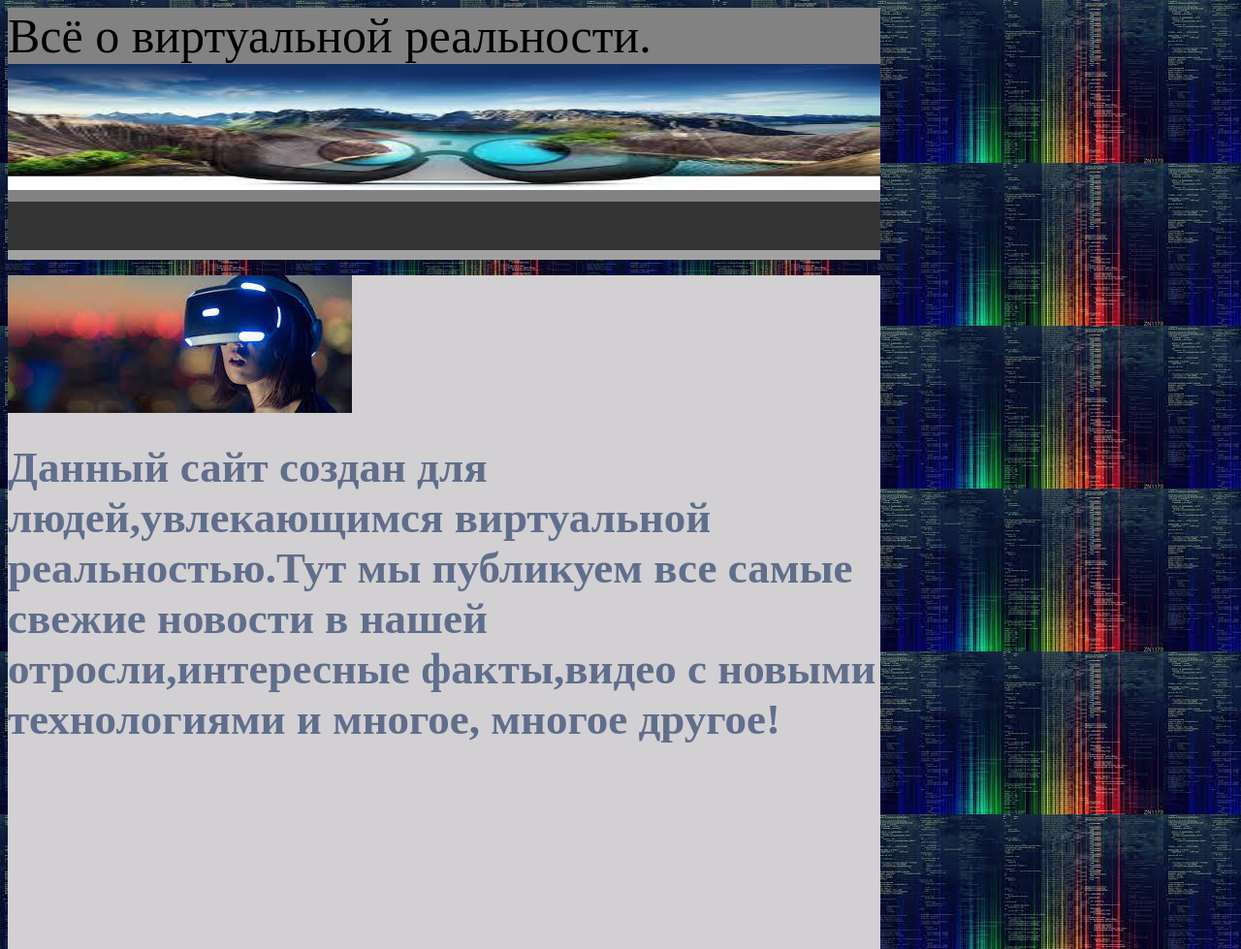
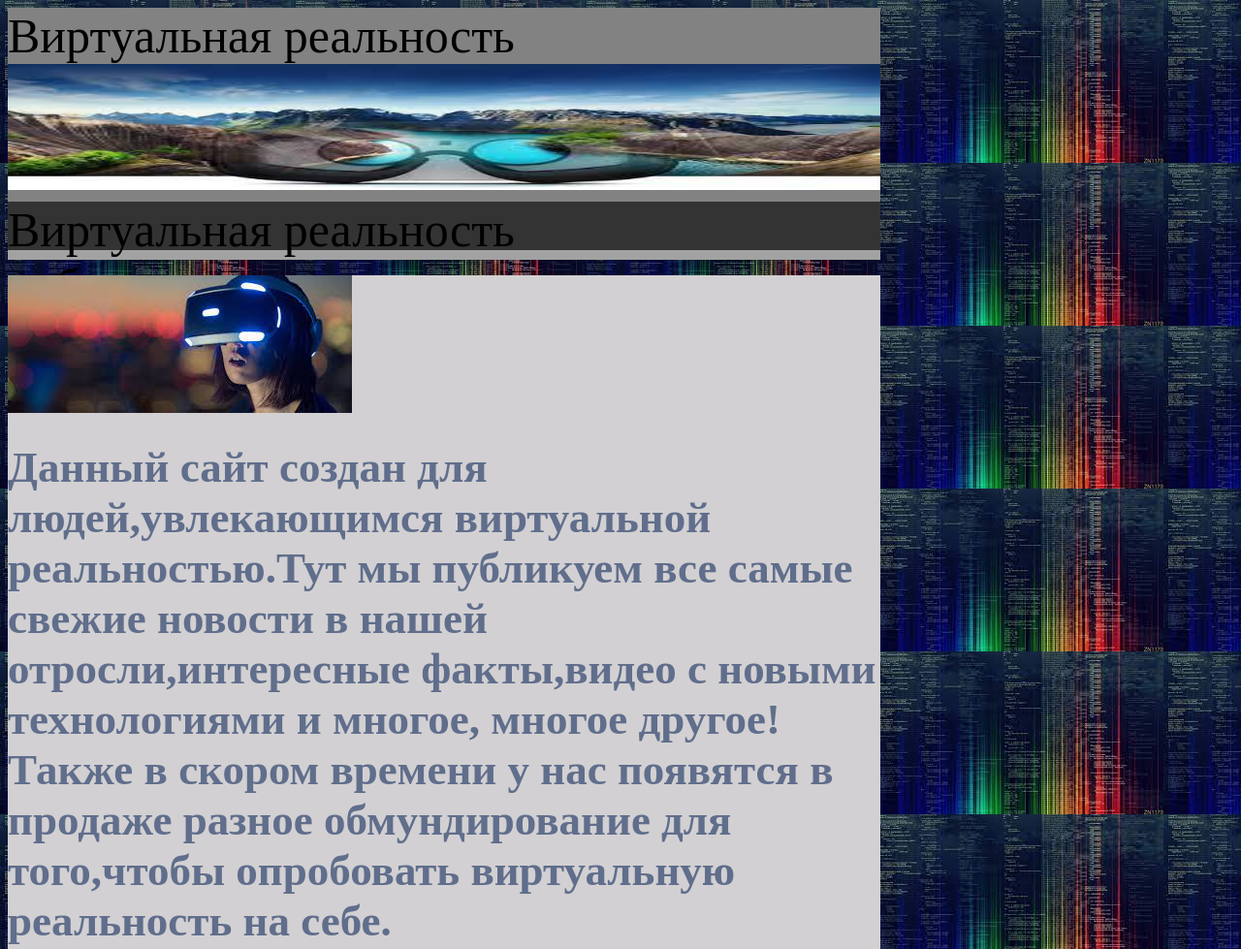
Before and after one commit to kisele4ek/kisele4ek.github.io, a plain HTML site: page index.html in a window 1280 px wide. Shown: the top 979 px of the page at 97% size. Drawn offline with Linux system fonts and the light colour scheme.

Commit message:
Update index.html

```diff
--- a/index.html
+++ b/index.html
@@ -5,17 +5,21 @@
 </head>
 <body>
 <div id="header">
-<a href="#silka"> Всё о виртуальной реальности.</a><br>
+<a href="file:///C:/Users/79533/Desktop/виртуальная%20реальностт.09(site)/index.html">Виртуальная реальность</a>
 <img src="title.jfif" width="900" height="130">
 <p></div>
 <div id="menu">
+
+<a id="q" href="file:///C:/Users/79533/Desktop/виртуальная%20реальностт.09(site)/index2.html">Виртуальная реальность<br> спб </a>
+</p>
 	</div>
 <div id ="navigator">
 </div>
 <div id="content">
 	<p><img src="загружено.jfif">
 		<p>
-			<h1 style="color:#606E8C;font-size:45px">Данный сайт создан для людей,увлекающимся виртуальной реальностью.Тут мы публикуем все самые свежие новости в нашей отросли,интересные факты,видео с новыми технологиями и многое, многое другое!</h1>
+			<h1 style="color:#606E8C;font-size:45px">Данный сайт создан для людей,увлекающимся виртуальной реальностью.Тут мы публикуем все самые свежие новости в нашей отросли,интересные факты,видео с новыми технологиями и многое, многое другое!
+			Также в скором времени у нас появятся в продаже разное обмундирование для того,чтобы опробовать виртуальную реальность на себе.</h1>
 </div>
 <div id="rooter">
 </div>
```
